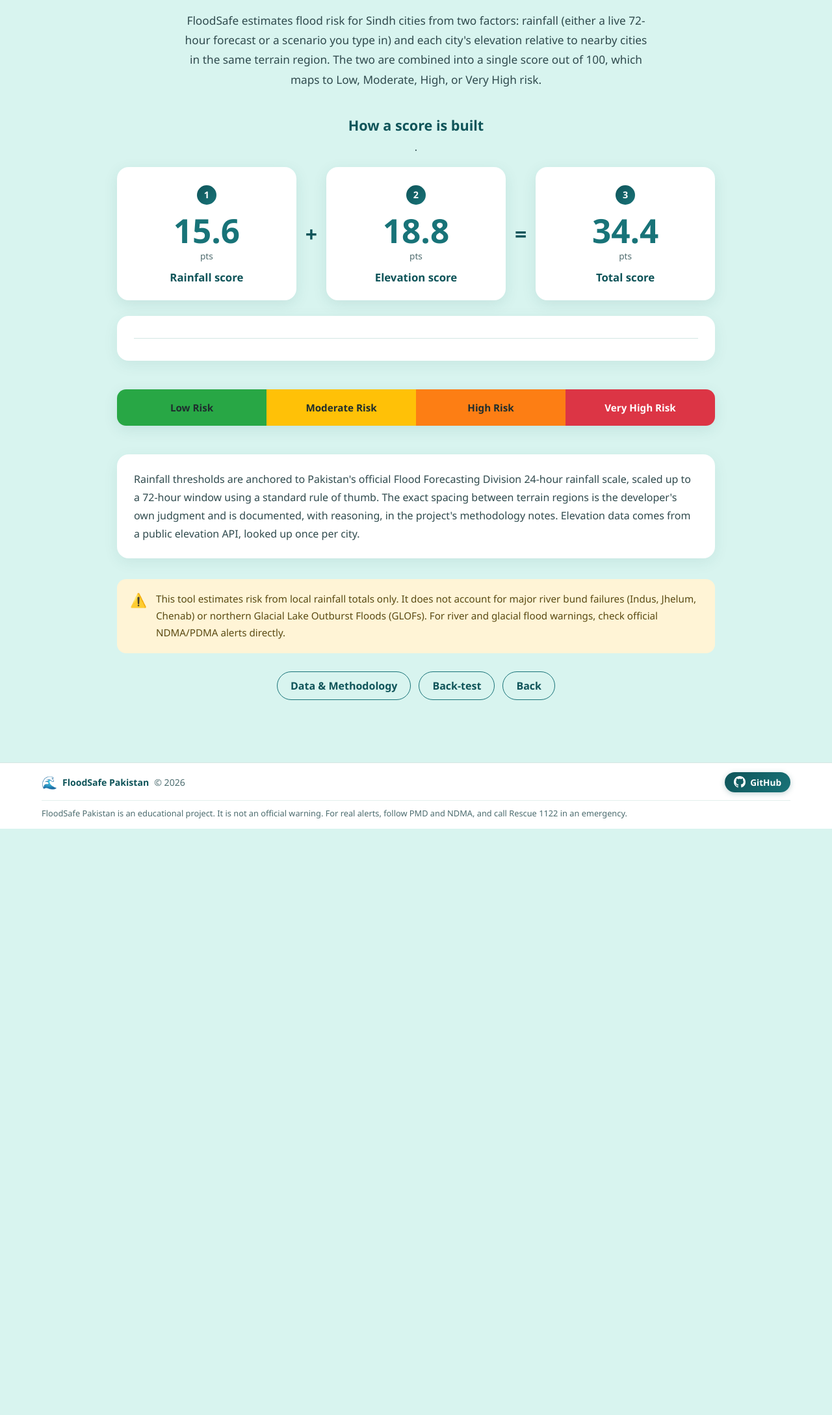
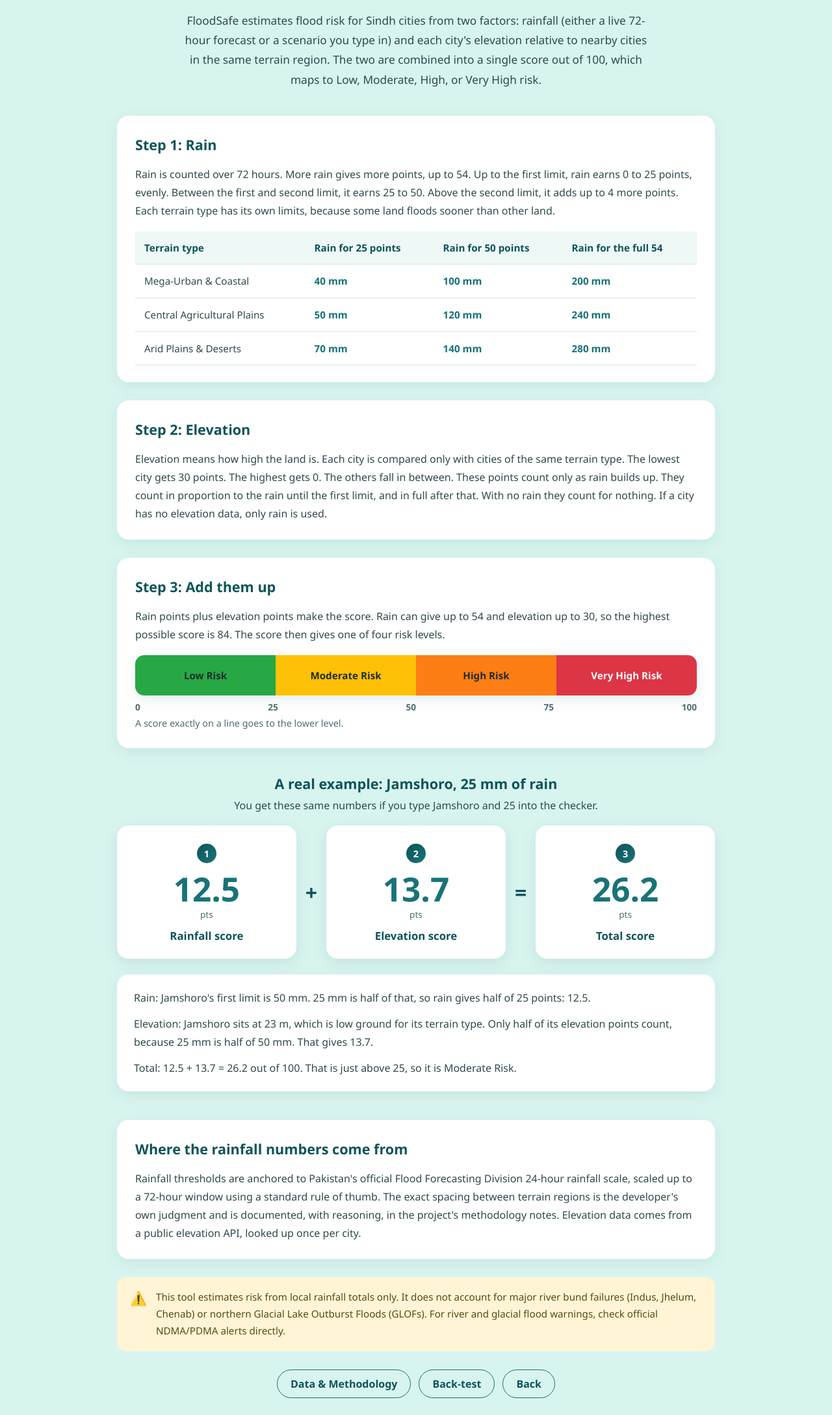
Before and after one commit to jam-tamache/Floodsafe-Pakistan, a Flask app: page /how-it-works in a window 1280 px wide. Shown: the part 201-2378 px from the top of the page at 65% size. Before the commit the page ends 1476 px from the top, so only its background shows below. Run offline with Flask 3, Linux system fonts and the light colour scheme.

Commit message:
Explain every step on How It Works

```diff
--- a/templates/how_it_works.html
+++ b/templates/how_it_works.html
@@ -26,9 +26,53 @@
         line-height: 1.75;
         color: #2f4a4d;
     }
+    .hiw-block {
+        position: relative;
+        margin-bottom: 28px;
+        padding: 26px 28px;
+        background: #ffffff;
+        border-radius: 18px;
+        box-shadow: 0 6px 22px rgba(15, 84, 89, 0.08);
+        color: #2f4a4d;
+        font-size: 1rem;
+        line-height: 1.75;
+    }
+    .hiw-block h2 {
+        margin: 0 0 12px;
+        font-size: 1.35rem;
+        color: #0F5459;
+    }
+    .hiw-block p { margin: 0; }
+    .hiw-block p + p { margin-top: 12px; }
+    .hiw-tablewrap {
+        margin-top: 18px;
+        overflow-x: auto;
+    }
+    .hiw-table {
+        width: 100%;
+        border-collapse: collapse;
+        font-size: 0.95rem;
+    }
+    .hiw-table th,
+    .hiw-table td {
+        padding: 12px 14px;
+        text-align: start;
+        border-bottom: 1px solid #d3e6e3;
+    }
+    .hiw-table th {
+        color: #0F5459;
+        font-weight: 700;
+        background: #eef8f6;
+    }
+    .hiw-table td.hiw-num {
+        direction: ltr;
+        unicode-bidi: isolate;
+        font-weight: 700;
+        color: #187378;
+    }
     .hiw-heading {
         text-align: center;
-        margin: 0 0 8px;
+        margin: 40px 0 8px;
         font-size: 1.35rem;
         color: #0F5459;
     }
@@ -106,17 +150,11 @@
         line-height: 1.75;
     }
     .hiw-explain li + li { margin-top: 12px; }
-    .hiw-explain .hiw-max {
-        padding-top: 12px;
-        border-top: 1px solid #d3e6e3;
-        color: #4f6b6e;
-        font-size: 0.95rem;
-    }
     .hiw-tiers {
         display: grid;
         grid-template-columns: repeat(4, 1fr);
         gap: 0;
-        margin-bottom: 44px;
+        margin-top: 18px;
         border-radius: 14px;
         overflow: hidden;
         box-shadow: 0 6px 22px rgba(15, 84, 89, 0.10);
@@ -133,6 +171,20 @@
     .hiw-tier-moderate { background: #FFC107; }
     .hiw-tier-high { background: #FD7E14; }
     .hiw-tier-very-high { background: #DC3545; color: #ffffff; }
+    .hiw-ticks {
+        display: flex;
+        justify-content: space-between;
+        direction: ltr;
+        margin-top: 6px;
+        font-size: 0.85rem;
+        font-weight: 700;
+        color: #4f6b6e;
+    }
+    .hiw-levels-note {
+        margin-top: 10px;
+        font-size: 0.9rem;
+        color: #4f6b6e;
+    }
     .hiw-note {
         display: flex;
         gap: 14px;
@@ -150,17 +202,6 @@
         font-size: 1.3rem;
         line-height: 1.4;
     }
-    .hiw-method {
-        margin-bottom: 32px;
-        padding: 24px 26px;
-        background: #ffffff;
-        border-radius: 18px;
-        box-shadow: 0 6px 22px rgba(15, 84, 89, 0.08);
-        color: #2f4a4d;
-        font-size: 1rem;
-        line-height: 1.75;
-    }
-    .hiw-method p { margin: 0; }
     .hiw-links {
         display: flex;
         flex-wrap: wrap;
@@ -197,7 +238,8 @@
     @media (max-width: 560px) {
         .hiw { padding: 32px 16px 48px; }
         .hiw-hero h1 { font-size: 1.9rem; }
-        .hiw-tiers { grid-template-columns: repeat(2, 1fr); }
+        .hiw-block { padding: 22px 18px; }
+        .hiw-tier { padding: 14px 4px; font-size: 0.8rem; }
     }
 </style>
 {% endblock %}
@@ -209,46 +251,96 @@
         <p>{{ t.how_it_works_body_1 }}</p>
     </section>
 
-    <h2 class="hiw-heading">{{ t.methodology_how_heading }}</h2>
-    <p class="hiw-caption">{{ t.hiw_example_heading }}. {{ t.hiw_example_note }}</p>
+    <section class="hiw-block">
+        <h2>{{ t.hiw_rain_heading }}</h2>
+        <p>{{ t.hiw_rain_text }}</p>
+        <div class="hiw-tablewrap">
+            <table class="hiw-table">
+                <thead>
+                    <tr>
+                        <th>{{ t.hiw_th_terrain }}</th>
+                        <th>{{ t.hiw_th_p25 }}</th>
+                        <th>{{ t.hiw_th_p50 }}</th>
+                        <th>{{ t.hiw_th_p54 }}</th>
+                    </tr>
+                </thead>
+                <tbody>
+                    <tr>
+                        <td>{{ t.terrain_profile_labels['Mega-Urban & Coastal'] }}</td>
+                        <td class="hiw-num">40 {{ t.unit_mm }}</td>
+                        <td class="hiw-num">100 {{ t.unit_mm }}</td>
+                        <td class="hiw-num">200 {{ t.unit_mm }}</td>
+                    </tr>
+                    <tr>
+                        <td>{{ t.terrain_profile_labels['Central Agricultural Plains'] }}</td>
+                        <td class="hiw-num">50 {{ t.unit_mm }}</td>
+                        <td class="hiw-num">120 {{ t.unit_mm }}</td>
+                        <td class="hiw-num">240 {{ t.unit_mm }}</td>
+                    </tr>
+                    <tr>
+                        <td>{{ t.terrain_profile_labels['Arid Plains & Deserts'] }}</td>
+                        <td class="hiw-num">70 {{ t.unit_mm }}</td>
+                        <td class="hiw-num">140 {{ t.unit_mm }}</td>
+                        <td class="hiw-num">280 {{ t.unit_mm }}</td>
+                    </tr>
+                </tbody>
+            </table>
+        </div>
+    </section>
+
+    <section class="hiw-block">
+        <h2>{{ t.hiw_elev_heading }}</h2>
+        <p>{{ t.hiw_elev_text }}</p>
+    </section>
+
+    <section class="hiw-block">
+        <h2>{{ t.hiw_total_heading }}</h2>
+        <p>{{ t.hiw_total_text }}</p>
+        <div class="hiw-tiers">
+            <div class="hiw-tier hiw-tier-low">{{ t.legend_low }}</div>
+            <div class="hiw-tier hiw-tier-moderate">{{ t.legend_moderate }}</div>
+            <div class="hiw-tier hiw-tier-high">{{ t.legend_high }}</div>
+            <div class="hiw-tier hiw-tier-very-high">{{ t.legend_very_high }}</div>
+        </div>
+        <div class="hiw-ticks" aria-hidden="true">
+            <span>0</span><span>25</span><span>50</span><span>75</span><span>100</span>
+        </div>
+        <p class="hiw-levels-note">{{ t.hiw_levels_note }}</p>
+    </section>
+
+    <h2 class="hiw-heading">{{ t.hiw_ex_heading }}</h2>
+    <p class="hiw-caption">{{ t.hiw_ex_note }}</p>
     <section class="hiw-steps">
         <div class="hiw-card">
             <span class="hiw-step">1</span>
-            <div class="hiw-number">15.6</div>
+            <div class="hiw-number">12.5</div>
             <div class="hiw-unit">{{ t.impact_points_unit }}</div>
             <div class="hiw-label">{{ t.impact_rainfall_label }}</div>
         </div>
         <div class="hiw-op" aria-hidden="true">+</div>
         <div class="hiw-card">
             <span class="hiw-step">2</span>
-            <div class="hiw-number">18.8</div>
+            <div class="hiw-number">13.7</div>
             <div class="hiw-unit">{{ t.impact_points_unit }}</div>
             <div class="hiw-label">{{ t.impact_elevation_label }}</div>
         </div>
         <div class="hiw-op" aria-hidden="true">=</div>
         <div class="hiw-card">
             <span class="hiw-step">3</span>
-            <div class="hiw-number">34.4</div>
+            <div class="hiw-number">26.2</div>
             <div class="hiw-unit">{{ t.impact_points_unit }}</div>
             <div class="hiw-label">{{ t.hiw_total_label }}</div>
         </div>
     </section>
 
     <ul class="hiw-explain">
-        <li>{{ t.hiw_step_rain }}</li>
-        <li>{{ t.hiw_step_elev }}</li>
-        <li>{{ t.hiw_step_total }}</li>
-        <li class="hiw-max">{{ t.hiw_max_note }}</li>
+        <li>{{ t.hiw_ex_rain }}</li>
+        <li>{{ t.hiw_ex_elev }}</li>
+        <li>{{ t.hiw_ex_total }}</li>
     </ul>
 
-    <section class="hiw-tiers">
-        <div class="hiw-tier hiw-tier-low">{{ t.legend_low }}</div>
-        <div class="hiw-tier hiw-tier-moderate">{{ t.legend_moderate }}</div>
-        <div class="hiw-tier hiw-tier-high">{{ t.legend_high }}</div>
-        <div class="hiw-tier hiw-tier-very-high">{{ t.legend_very_high }}</div>
-    </section>
-
-    <section class="hiw-method">
+    <section class="hiw-block">
+        <h2>{{ t.methodology_rainfall_heading }}</h2>
         <p>{{ t.how_it_works_body_2 }}</p>
     </section>
 
```
